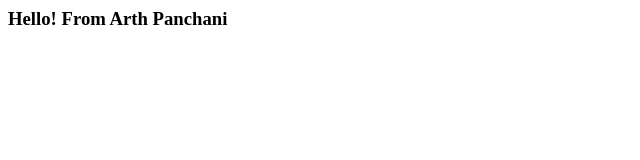
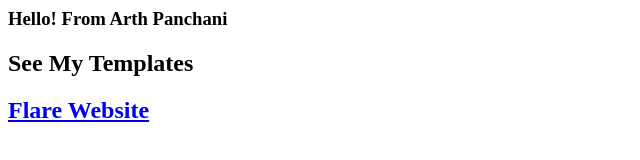
Before and after one commit to arth40/arth40.github.io, a plain HTML site: page index.html in a window 1280 px wide. Shown: the whole page, without its empty margins (0-640 px from the left). Drawn offline with Linux system fonts and the light colour scheme.

Commit message:
Update index.html

```diff
--- a/index.html
+++ b/index.html
@@ -1,5 +1,7 @@
 <html>
 <body>
 <h3> Hello! From Arth Panchani</h3>
+<h2> See My Templates </h2>
+  <a href="arth40.github.io/flare2020/"><h2> Flare Website </h2></a>
 </body>
 </html>
```
